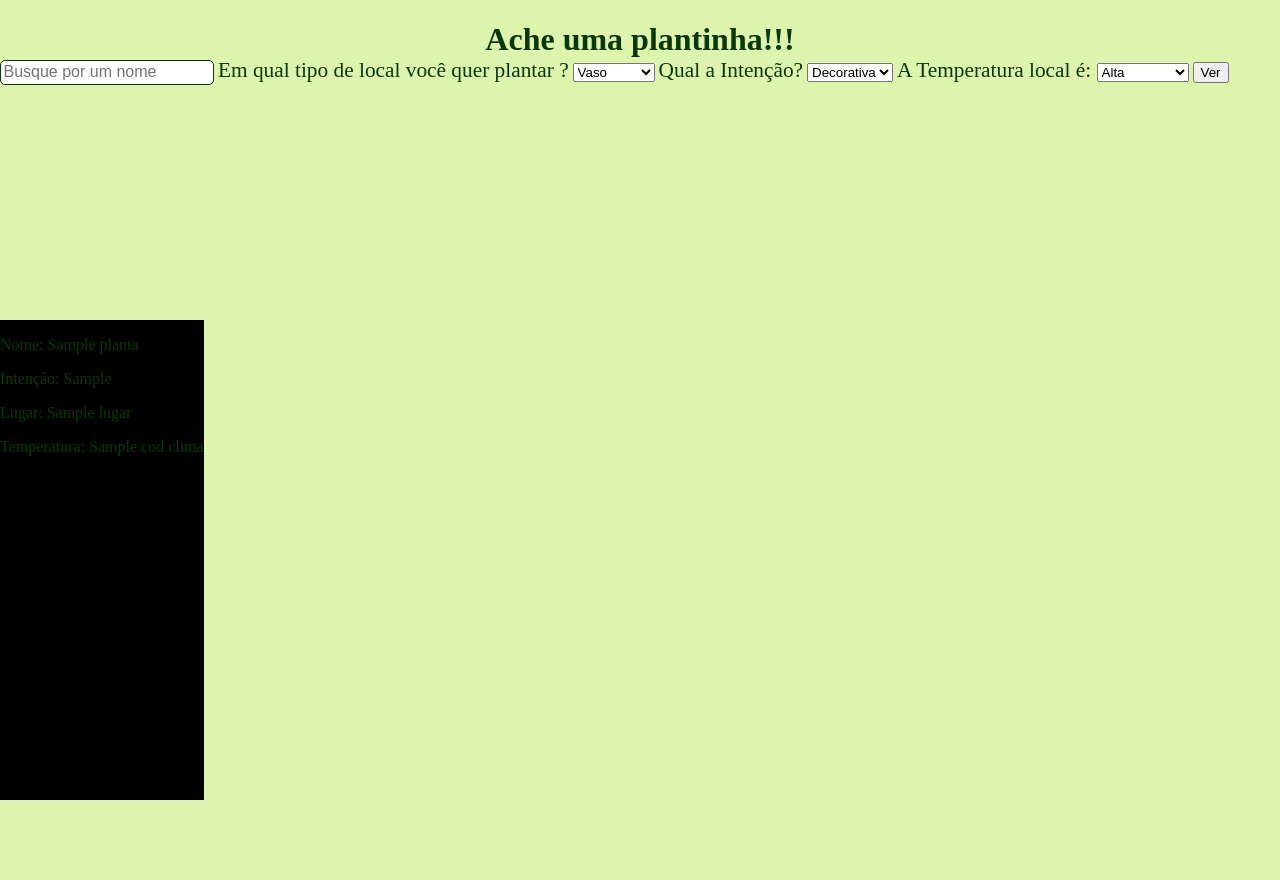
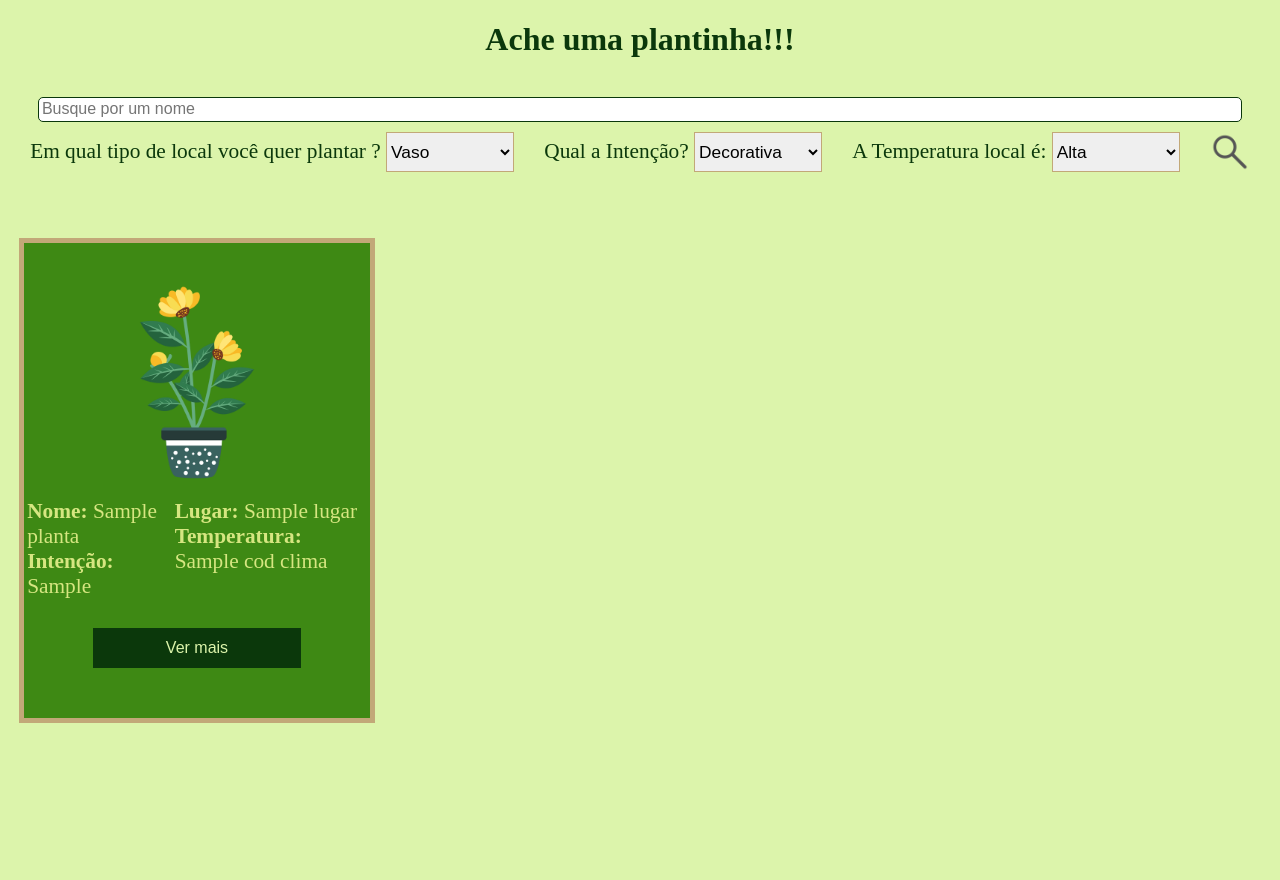
Before and after one commit to carlaque/Plantinhas, a Django app: template Plantinhas/website/templates/plantas.html in a window 1280 px wide. Shown: the part 21-901 px from the top of the page. After the commit the page ends 744 px from the top, so only its background shows below. Run offline with Django 3.2, Linux system fonts and the light colour scheme; the template is opened without the code that fills it: most values are stand-ins (such as "Sample title", 1, 10 or a date in 2020).

Commit message:
estilização e funcionalidade da pagina de busca concluida

```diff
--- a/Plantinhas/website/static/css/styles.css
+++ b/Plantinhas/website/static/css/styles.css
@@ -79,6 +79,8 @@ margin: 1,1,1,1;
     background-color: gray;
     display: flex;
     justify-content: center;
+    grid-area: section;
+    flex-direction: column;
 }
 
 .pag-index section div{
@@ -132,12 +134,6 @@ nav{
     margin: 0;
     max-width: 1000px;
     max-height: 82px;
-}
-
-.pag-index section{
-    grid-area: section;
-    flex-direction: column;
-
 }
 
 .pag-index  footer{
@@ -225,23 +221,90 @@ h1{
                          'section section section section'
                          'footer footer footer footer';
     grid-template-columns: 25vw 25vw 25vw;
-    grid-template-rows: 40vh 60vh 10vh;
+    grid-template-rows: 20vh 60vh 10vh;
 }
 .pag-plantas main{
     grid-area: main;
 }
+.pag-plantas form{
+    display: flex;
+    flex-direction: column;
+    justify-content: space-around;
+}
 
-.pag-plantas section{
+.pag-plantas input:nth-child(1){
+    margin: 3%  3% 0 ;
+}
+
+.pag-plantas form div{
+    display: flex;
+    flex-direction: row;
+    justify-content: space-evenly;
+    align-items: center;
+}
+
+.pag-plantas form div select{
+    border: 1px solid #C2A878;
+    height: 5vh;
+    font-size: 13pt;
+    width: 10vw;
+}
+.pag-plantas form div button{
+    background: url('../imagens/lupa.png' ) ;
+    background-size: 100%;
+    border:none;
+    margin-top:10px;
+    height: 40px;
+    width: 40px;
+}
+
+
+.exibicao{
     display: flex;
     flex-direction: row;
     flex-wrap: wrap;
     grid-area: section;
 }
 
+.planta{
+    background-color:#3E8914;
+    border: 5px solid #C2A878;
+    color: #D6E681;
+    display: flex;
+    flex-wrap: wrap;
+    height: 53vh;
+    justify-content: center;
+    align-items: flex-end;
+    margin: 1.5%;
+    padding:2% 0 2%;
+    width: 27vw;
+}
+.planta p{
+    margin: 3px;
+}
+.planta img{
+    width: 65%;
+}
+.planta label{
+    display: flex;
+    flex-direction: row;
+    font-size: 16pt;
+    margin: 0;
+    padding: 0;
+}
+.planta p:nth-last-child(1){
+    text-align: left;
+}
+.planta button{
+    border: none;
+    font-size: 12pt;
+    height: 5vh;
+    margin: 7%;
+    background-color: #0B380B;
+    color: #DCF4AB;
+    width: 60%;
+}
+
 .pag-plantas footer{
     grid-area: footer;
 }
-
-.pag-plantas section div{
-    background-color: black;
-}
--- a/Plantinhas/website/templates/plantas.html
+++ b/Plantinhas/website/templates/plantas.html
@@ -2,47 +2,59 @@
 {% load staticfiles %}
 {% block content %}
 
+<h1>Ache uma plantinha!!!</h1>
 <div class="pag-plantas">
 
     <main>
         <form action="" method="get">
-            <h1>Ache uma plantinha!!!</h1>
+
             <input type="text" name="nome" id="busca" placeholder="Busque por um nome">
 
-            <label for="">Em qual tipo de local você quer plantar ?</label>
+            <div>
+                <label for="">Em qual tipo de local você quer plantar ?
                     <select name="espaco" id="busca">
                         <option value="Vaso">Vaso</option>
                         <option value="Chão">Chão</option>
                         <option value="Suspensa">Suspensa</option>
                     </select>
+                </label>
 
-            <label for="">Qual a Intenção?</label>
+                <label for="">Qual a Intenção?
                     <select name="intencao" id="busca">
                         <option value="1">Decorativa</option>
                         <option value="2">Tempero</option>
                         <option value="3">Chá</option>
                         <option value="4">PANC</option>
                     </select>
+                </label>
 
-            <label for="">A Temperatura local é: </label>
+                <label for="">A Temperatura local é:
                     <select name="temperatura" id="busca">
                         <option value="6">Alta</option>
                         <option value="5">Amena</option>
                         <option value="4">Baixa</option>
                         <option value="3">Muito Baixa</option>
                     </select>
-            <button type="submit">Ver</button>
+                </label>
+
+                <button type="submit"></button>
+
+            </div>
         </form>
     </main>
 
-    <section>
+    <section class="exibicao">
 
         {% for planta in plantas %}
         <div class="planta">
-                <p>Nome: {{planta.nome}}</p>
-                <p>Intenção: {{planta.codTipo}}</p>
-                <p>Lugar: {{planta.codEspaco.lugar}}</p>
-                <p>Temperatura: {{planta.codEspaco.codClima.nome}}</p>
+            <img src="{% static 'imagens/vaso-amarela.png' %}" alt="">
+            <label>
+                <p><strong>Nome:</strong> {{planta.nome}}
+                    <strong>Intenção:</strong> {{planta.codTipo}}</p>
+                <p><strong>Lugar:</strong> {{planta.codEspaco.lugar}}
+                    <strong>Temperatura:</strong> {{planta.codEspaco.codClima.nome}}</p>
+            </label>
+            <button>Ver mais</button>
         </div>
         {% endfor %}
 
```
Also changed, not shown: Plantinhas/website/static/imagens/lupa.png (added). Lines whose indentation alone changed are shown as unchanged.
